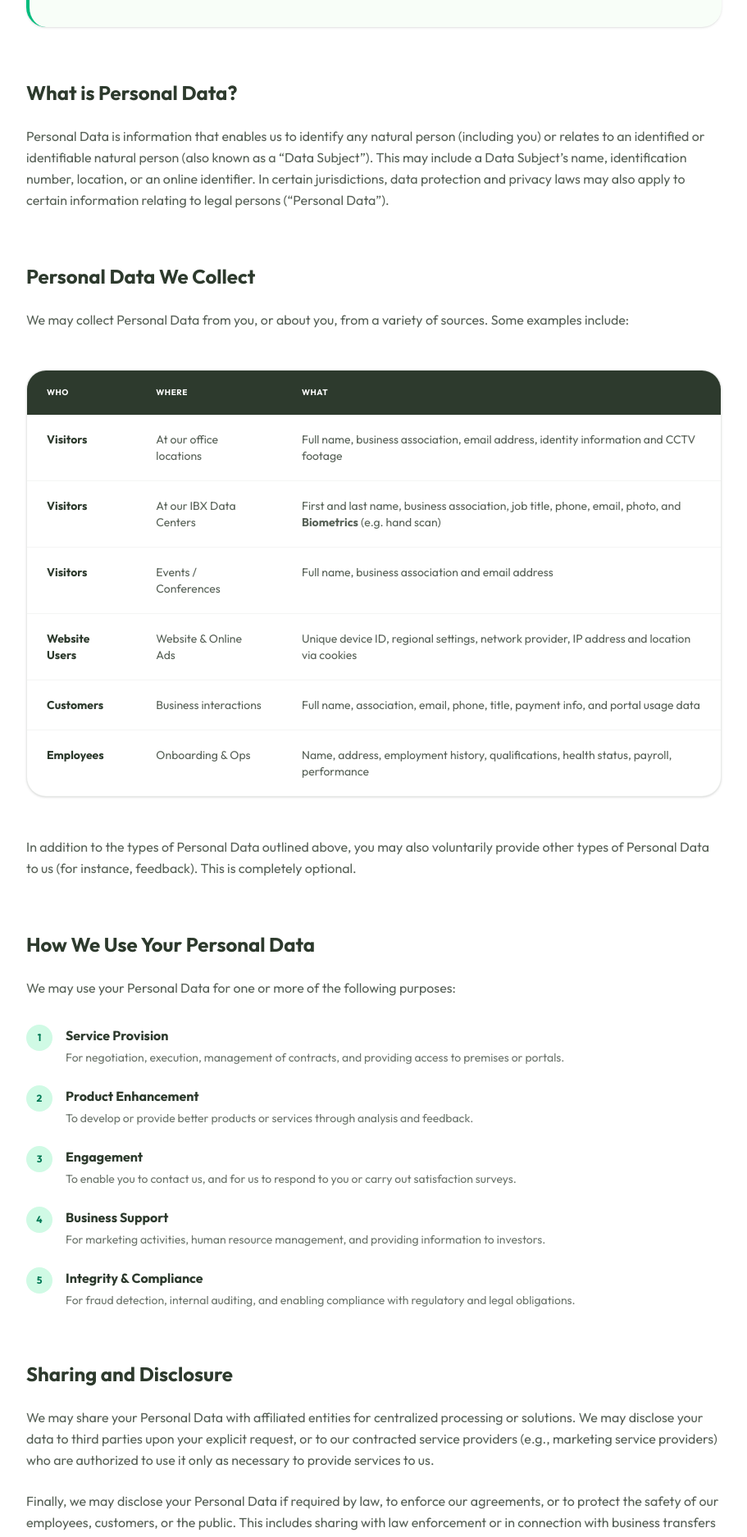
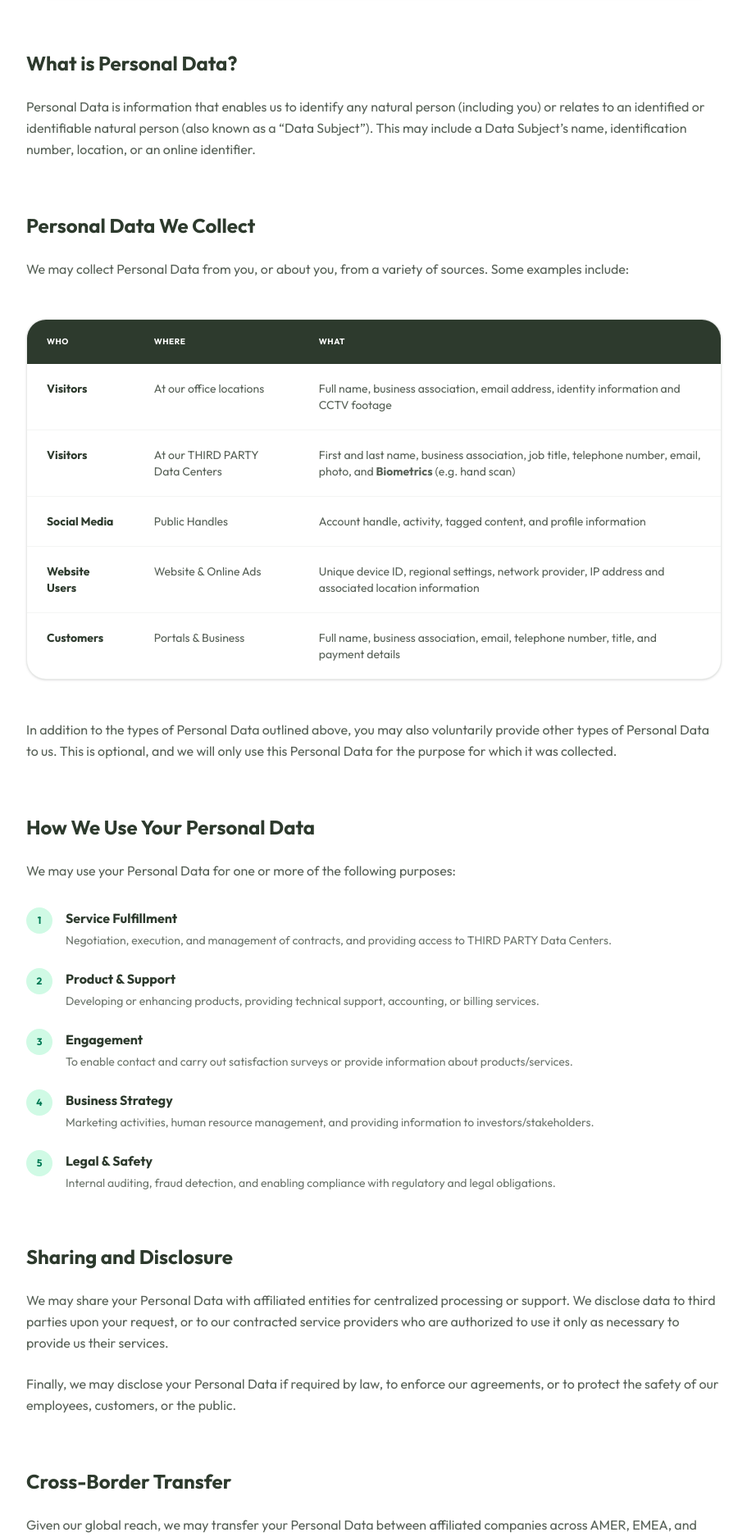
Before and after one commit to rahulkrishna-web/green-planet-power, a Next.js app: page /privacy in a window 1280 px wide. Shown: the part 903-2778 px from the top of the page at 82% size, without its empty margins (184-1095 px from the left). Built offline with nearby package versions, Linux system fonts and the light colour scheme.

Commit message:
chore: update privacy policy text, refine data collection table, and improve responsive layout

```diff
--- a/app/privacy/page.tsx
+++ b/app/privacy/page.tsx
@@ -20,14 +20,14 @@ export default function PrivacyPage() {
         <div className="prose prose-lg prose-emerald max-w-none text-brand-dark/80 leading-relaxed space-y-12">
           <section>
             <p className="text-xl">
-              Green Planet Power Inc. and its affiliated companies (“Green Planet Power”, “we”, “us”, or “our”) respect your privacy, and recognize the need to appropriately protect and manage Personal Data.
+              Green Planet Power Renewable Energy Division of Abound land LLP and its affiliated companies (“Green Planet Power”, “we”, “us”, or “our”) respect your privacy, and recognize the need to appropriately protect and manage Personal Data.
             </p>
             <p className="mt-6">
               This Privacy Statement (“Statement”) explains how we collect, process, use, share, and safeguard Personal Data, including:
             </p>
             <ul className="list-disc pl-6 space-y-4 marker:text-emerald-600 mt-4">
               <li>through our website, or through advertisements, or links, on other websites, platforms or social media;</li>
-              <li>to further existing or prospective business relationships, including to enable access to our premises, such as office locations or International Business Exchange Centers (“IBX Data Centers”);</li>
+              <li>to further existing or prospective business relationships, including to enable access to our premises, such as office locations or International Business Exchange Centers (“THIRD PARTY Data Centers”);</li>
               <li>when you access marketing or promotional material, or attend conferences, meetings, or events; or</li>
               <li>in relation to employment, potential employment, or other engagement with us;</li>
             </ul>
@@ -35,15 +35,15 @@ export default function PrivacyPage() {
           </section>
 
           <section className="bg-brand-green/10 p-8 rounded-3xl border-l-4 border-emerald-500 shadow-sm">
-            <p className="italic text-brand-dark/90 italic">
-              This Statement does <strong>not</strong> deal with data that our customers bear responsibility for or control the processing of (please see our Shared Responsibility Model for further details), using services that we provide, including on or through customer owned or customer controlled equipment co-located at our IBX Data Centers. We do not access or process this information in any manner. This Statement also does not apply to any products, services, websites, or content that are offered by third parties which have their own privacy policies detailing how such third parties collect, use, disclose or otherwise process your Personal Data.
+            <p className="italic text-brand-dark/90 text-sm md:text-base">
+              This Statement does <strong>not</strong> deal with data that our customers bear responsibility for or control the processing of (please see our Shared Responsibility Model for further details), using services that we provide, including on or through customer owned or customer controlled equipment co-located at our THIRD PARTY Data Centers. We do not access or process this information in any manner. This Statement also does not apply to any products, services, websites, or content that are offered by third parties which have their own privacy policies.
             </p>
           </section>
 
           <section>
             <h2 className="text-2xl font-bold text-brand-dark mt-16 mb-6">What is Personal Data?</h2>
             <p>
-              Personal Data is information that enables us to identify any natural person (including you) or relates to an identified or identifiable natural person (also known as a “Data Subject”). This may include a Data Subject’s name, identification number, location, or an online identifier. In certain jurisdictions, data protection and privacy laws may also apply to certain information relating to legal persons (“Personal Data”).
+              Personal Data is information that enables us to identify any natural person (including you) or relates to an identified or identifiable natural person (also known as a “Data Subject”). This may include a Data Subject’s name, identification number, location, or an online identifier.
             </p>
           </section>
 
@@ -51,8 +51,8 @@ export default function PrivacyPage() {
             <h2 className="text-2xl font-bold text-brand-dark mt-16 mb-6">Personal Data We Collect</h2>
             <p className="mb-6">We may collect Personal Data from you, or about you, from a variety of sources. Some examples include:</p>
 
-            <div className="overflow-hidden border border-brand-dark/10 rounded-3xl shadow-sm my-12 bg-white">
-              <table className="w-full text-left text-sm">
+            <div className="overflow-x-auto border border-brand-dark/10 rounded-3xl shadow-sm my-12 bg-white">
+              <table className="w-full text-left text-sm min-w-[600px]">
                 <thead className="bg-brand-dark text-white font-bold tracking-wider uppercase text-[10px]">
                   <tr>
                     <th className="px-6 py-5">Who</th>
@@ -68,35 +68,32 @@ export default function PrivacyPage() {
                   </tr>
                   <tr className="hover:bg-brand-green/5 transition-colors">
                     <td className="px-6 py-5 align-top font-bold text-brand-dark">Visitors</td>
-                    <td className="px-6 py-5 align-top">At our IBX Data Centers</td>
-                    <td className="px-6 py-5 align-top">First and last name, business association, job title, phone, email, photo, and <strong>Biometrics</strong> (e.g. hand scan)</td>
+                    <td className="px-6 py-5 align-top">At our THIRD PARTY Data Centers</td>
+                    <td className="px-6 py-5 align-top">
+                      First and last name, business association, job title, telephone number, email, photo, and <strong>Biometrics</strong> (e.g. hand scan)
+                    </td>
                   </tr>
                   <tr className="hover:bg-brand-green/5 transition-colors">
-                    <td className="px-6 py-5 align-top font-bold text-brand-dark">Visitors</td>
-                    <td className="px-6 py-5 align-top">Events / Conferences</td>
-                    <td className="px-6 py-5 align-top">Full name, business association and email address</td>
+                    <td className="px-6 py-5 align-top font-bold text-brand-dark">Social Media</td>
+                    <td className="px-6 py-5 align-top">Public Handles</td>
+                    <td className="px-6 py-5 align-top">Account handle, activity, tagged content, and profile information</td>
                   </tr>
                   <tr className="hover:bg-brand-green/5 transition-colors">
                     <td className="px-6 py-5 align-top font-bold text-brand-dark">Website Users</td>
                     <td className="px-6 py-5 align-top">Website & Online Ads</td>
-                    <td className="px-6 py-5 align-top">Unique device ID, regional settings, network provider, IP address and location via cookies</td>
+                    <td className="px-6 py-5 align-top">Unique device ID, regional settings, network provider, IP address and associated location information</td>
                   </tr>
                   <tr className="hover:bg-brand-green/5 transition-colors">
                     <td className="px-6 py-5 align-top font-bold text-brand-dark">Customers</td>
-                    <td className="px-6 py-5 align-top">Business interactions</td>
-                    <td className="px-6 py-5 align-top">Full name, association, email, phone, title, payment info, and portal usage data</td>
-                  </tr>
-                  <tr className="hover:bg-brand-green/5 transition-colors">
-                    <td className="px-6 py-5 align-top font-bold text-brand-dark">Employees</td>
-                    <td className="px-6 py-5 align-top">Onboarding & Ops</td>
-                    <td className="px-6 py-5 align-top">Name, address, employment history, qualifications, health status, payroll, performance</td>
+                    <td className="px-6 py-5 align-top">Portals & Business</td>
+                    <td className="px-6 py-5 align-top">Full name, business association, email, telephone number, title, and payment details</td>
                   </tr>
                 </tbody>
               </table>
             </div>
 
             <p>
-              In addition to the types of Personal Data outlined above, you may also voluntarily provide other types of Personal Data to us (for instance, feedback). This is completely optional.
+              In addition to the types of Personal Data outlined above, you may also voluntarily provide other types of Personal Data to us. This is optional, and we will only use this Personal Data for the purpose for which it was collected.
             </p>
           </section>
 
@@ -105,11 +102,11 @@ export default function PrivacyPage() {
             <p>We may use your Personal Data for one or more of the following purposes:</p>
             <ul className="list-none space-y-6 mt-8">
               {[
-                { title: "Service Provision", desc: "For negotiation, execution, management of contracts, and providing access to premises or portals." },
-                { title: "Product Enhancement", desc: "To develop or provide better products or services through analysis and feedback." },
-                { title: "Engagement", desc: "To enable you to contact us, and for us to respond to you or carry out satisfaction surveys." },
-                { title: "Business Support", desc: "For marketing activities, human resource management, and providing information to investors." },
-                { title: "Integrity & Compliance", desc: "For fraud detection, internal auditing, and enabling compliance with regulatory and legal obligations." }
+                { title: "Service Fulfillment", desc: "Negotiation, execution, and management of contracts, and providing access to THIRD PARTY Data Centers." },
+                { title: "Product & Support", desc: "Developing or enhancing products, providing technical support, accounting, or billing services." },
+                { title: "Engagement", desc: "To enable contact and carry out satisfaction surveys or provide information about products/services." },
+                { title: "Business Strategy", desc: "Marketing activities, human resource management, and providing information to investors/stakeholders." },
+                { title: "Legal & Safety", desc: "Internal auditing, fraud detection, and enabling compliance with regulatory and legal obligations." }
               ].map((item, i) => (
                 <li key={i} className="flex gap-4">
                   <span className="flex-shrink-0 w-8 h-8 rounded-full bg-emerald-100 text-emerald-700 flex items-center justify-center font-bold text-xs">{i+1}</span>
@@ -125,24 +122,17 @@ export default function PrivacyPage() {
           <section>
             <h2 className="text-2xl font-bold text-brand-dark mt-16 mb-6">Sharing and Disclosure</h2>
             <p>
-              We may share your Personal Data with affiliated entities for centralized processing or solutions. We may disclose your data to third parties upon your explicit request, or to our contracted service providers (e.g., marketing service providers) who are authorized to use it only as necessary to provide services to us.
+              We may share your Personal Data with affiliated entities for centralized processing or support. We disclose data to third parties upon your request, or to our contracted service providers who are authorized to use it only as necessary to provide us their services.
             </p>
             <p className="mt-6">
-              Finally, we may disclose your Personal Data if required by law, to enforce our agreements, or to protect the safety of our employees, customers, or the public. This includes sharing with law enforcement or in connection with business transfers like mergers or acquisitions.
+              Finally, we may disclose your Personal Data if required by law, to enforce our agreements, or to protect the safety of our employees, customers, or the public.
             </p>
           </section>
 
           <section>
             <h2 className="text-2xl font-bold text-brand-dark mt-16 mb-6">Cross-Border Transfer</h2>
             <p>
-              Given our global reach, we may transfer your Personal Data between our affiliated companies in the USA, AMER, EMEA, and Asia-Pacific regions, including locations where data privacy legislation may differ. We ensure that recipient locations are offered equivalent levels of protection through mechanisms like <strong>Binding Corporate Rules</strong> or <strong>Standard Contractual Clauses</strong>.
-            </p>
-          </section>
-
-          <section>
-            <h2 className="text-2xl font-bold text-brand-dark mt-16 mb-6">Notice of Joint Controller</h2>
-            <p>
-              If you are an xScale customer or contractor, the details of the Green Planet Power legal entity and our partner that are jointly responsible for the processing of Personal Data will be set out in your contract. References to 'Green Planet Power' in this Statement should be read as if they were references to those joint controllers.
+              Given our global reach, we may transfer your Personal Data between affiliated companies across AMER, EMEA, and Asia-Pacific regions. We ensure equivalent levels of protection through mechanisms like <strong>Binding Corporate Rules</strong> or <strong>Standard Contractual Clauses</strong>.
             </p>
           </section>
 
@@ -152,24 +142,24 @@ export default function PrivacyPage() {
               <h2 className="text-4xl font-bold mb-8 text-emerald-400 tracking-tight">Illinois Biometric Data Privacy Policy</h2>
               <div className="space-y-8 text-white/80 leading-relaxed">
                 <p className="text-lg">
-                  We take measures to ensure our proprietary and confidential information remains private, particularly regarding access to our secure IBX Data Centers.
+                  We maintain a security system to regulate access to our secure locations, such as our THIRD PARTY Data Centers in Illinois.
                 </p>
                 <div className="grid md:grid-cols-2 gap-12 mt-12">
                   <div>
-                    <h4 className="font-bold text-emerald-300 uppercase tracking-widest text-[10px] mb-4">Collection & Use</h4>
+                    <h4 className="font-bold text-emerald-300 uppercase tracking-widest text-[10px] mb-4">Verification Tech</h4>
                     <p className="text-sm">
-                      Our system utilizes finger/hand scans to authenticate Authorized Persons. The measures converted immediately to an encrypted mathematical template. No fingerprints or handprints are retained after the template is created.
+                      Our system utilizes hand/finger scanning devices. Data is immediately converted to an encrypted mathematical file (template). No handprints or fingerprints are retained after the template is created.
                     </p>
                   </div>
                   <div>
-                    <h4 className="font-bold text-emerald-300 uppercase tracking-widest text-[10px] mb-4">Retention & Destruction</h4>
+                    <h4 className="font-bold text-emerald-300 uppercase tracking-widest text-[10px] mb-4">Retention Rules</h4>
                     <p className="text-sm">
-                      Templates are retained only until the profile is removed, access is removed, or one year after the last access. We permanently destroy templates upon expiration of these periods.
+                      Templates are retained until access is removed, or one year following the last access. We permanently destroy templates upon expiration of these time periods.
                     </p>
                   </div>
                 </div>
                 <p className="text-sm bg-white/5 p-6 rounded-2xl border border-white/10 mt-8">
-                  We do not sell, lease, or trade biometric data. We safeguard these templates using a reasonable standard of care equally protective to how we store our most sensitive confidential data.
+                  We do not sell, lease, or profit from your templates. We safeguard this data using reasonable standards of care equally protective to our other sensitive Personal Data.
                 </p>
               </div>
             </div>
@@ -179,15 +169,15 @@ export default function PrivacyPage() {
             <div className="bg-brand-green/5 rounded-3xl p-10 text-center border border-brand-dark/5">
               <h3 className="text-2xl font-bold text-brand-dark mb-4">How to Contact Us or Submit a Request</h3>
               <p className="text-brand-dark/70 mb-8 max-w-2xl mx-auto">
-                If you have any questions, comments, or grievances about this Statement or our privacy practices, please contact our dedicated global Privacy Office.
+                For questions about this Statement or our privacy practices, please contact the Green Planet Power Data & Privacy Office.
               </p>
-              <div className="flex flex-col md:flex-row justify-center gap-6">
+              <div className="flex flex-col md:flex-row justify-center items-center gap-6">
                 <a href="mailto:info@greenplanetpower.co.in" className="inline-flex items-center justify-center px-8 py-3 bg-brand-dark text-white rounded-full font-bold hover:bg-brand-dark/90 transition-all shadow-md">
-                  Email us
+                  Email the Privacy Office
                 </a>
-                <div className="flex flex-col text-sm justify-center">
+                <div className="flex flex-col text-sm text-center md:text-left">
                   <span className="font-bold text-brand-dark">Green Planet Power</span>
-                  <span className="text-brand-dark/50 tracking-tight">info@greenplanetpower.co.in</span>
+                  <span className="text-brand-dark/50">info@greenplanetpower.co.in</span>
                 </div>
               </div>
             </div>
```
